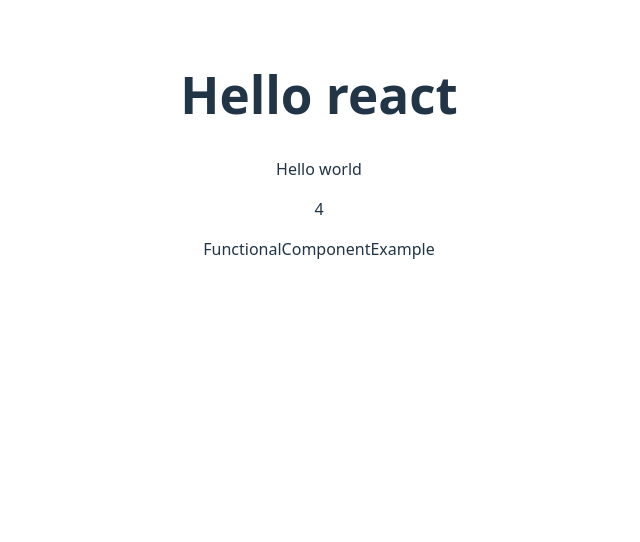
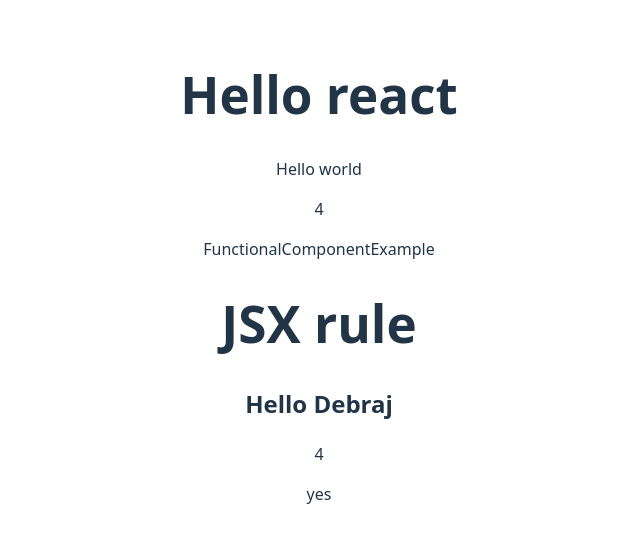
Before and after one commit to debraj137/learn-react, a React (Vite) app: page / in a window 1280 px wide. Shown: the top 542 px of the page, without its empty margins (321-961 px from the left). Built offline with nearby package versions, Linux system fonts and the light colour scheme.

Commit message:
jsx rule

```diff
--- a/src/App.jsx
+++ b/src/App.jsx
@@ -3,6 +3,7 @@ import reactLogo from './assets/react.svg'
 import viteLogo from '/vite.svg'
 import './App.css'
 import FunctionalComponentExample from './FunctionalComponentExample'
+import JSXRules from './JSXRules'
 
 function App() {
   return (
@@ -11,6 +12,7 @@ function App() {
       <p>Hello world</p>
       <p>{2+2}</p>
       <FunctionalComponentExample/>
+      <JSXRules/>
     </>
 
   )
--- /dev/null
+++ b/src/JSXRules.jsx
@@ -0,0 +1,14 @@
+const JSXRules = () => {
+  const name = 'Debraj'
+  const flag = true;
+  return (
+    <>
+    <h1>JSX rule</h1>
+    <h2>Hello {name}</h2>
+    <p>{2+2}</p>
+    <p>{flag==true? 'yes': 'no'}</p>
+    </>
+  )
+}
+
+export default JSXRules
```
